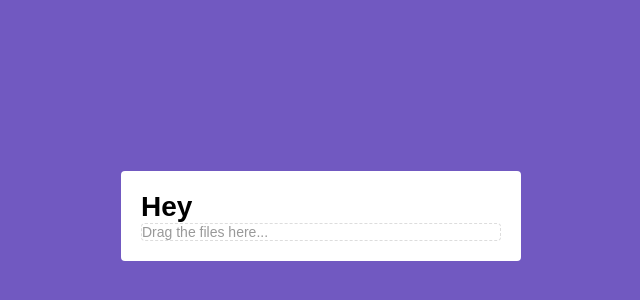
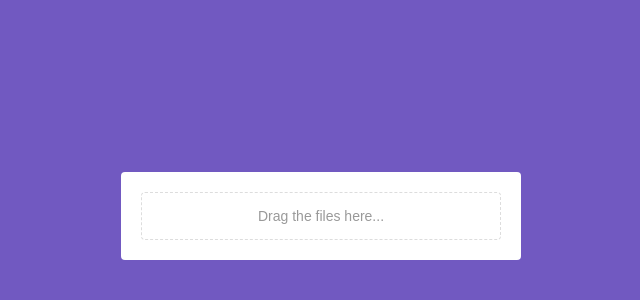
Before and after one commit to iwilliam317/upload-s3, a React (Create React App) app in the folder frontend/: page / in a window 1280 px wide. Shown: the part 184-484 px from the top of the page, without its empty margins (319-959 px from the left). Built offline with nearby package versions, Linux system fonts and the light colour scheme; the HTML template or start-up script is replaced by a standard one.

Commit message:
styling upload message

```diff
--- a/frontend/src/components/Upload/index.jsx
+++ b/frontend/src/components/Upload/index.jsx
@@ -16,7 +16,6 @@ class Upload extends Component {
     }
     render() {
         return (<>
-            <h1>Hey</h1>
             <Dropzone accept='image/*' onDropAccepted={acceptedFiles => console.log(acceptedFiles)}>
                 {({ getRootProps, getInputProps, isDragActive, isDragReject }) => (
                     <DropContainer
--- a/frontend/src/components/Upload/styles.js
+++ b/frontend/src/components/Upload/styles.js
@@ -25,7 +25,11 @@ const messageColor = {
     error: '#e57878',
     success: '#78e5d5'
 }
+
 export const UploadMessage = styled.p`
     display: flex;
-    color: ${props => messageColor[props.type || 'default']}
+    color: ${props => messageColor[props.type || 'default']};
+    justify-content: center;
+    align-items: center;
+    padding: 15px 15px;
 `;
```
